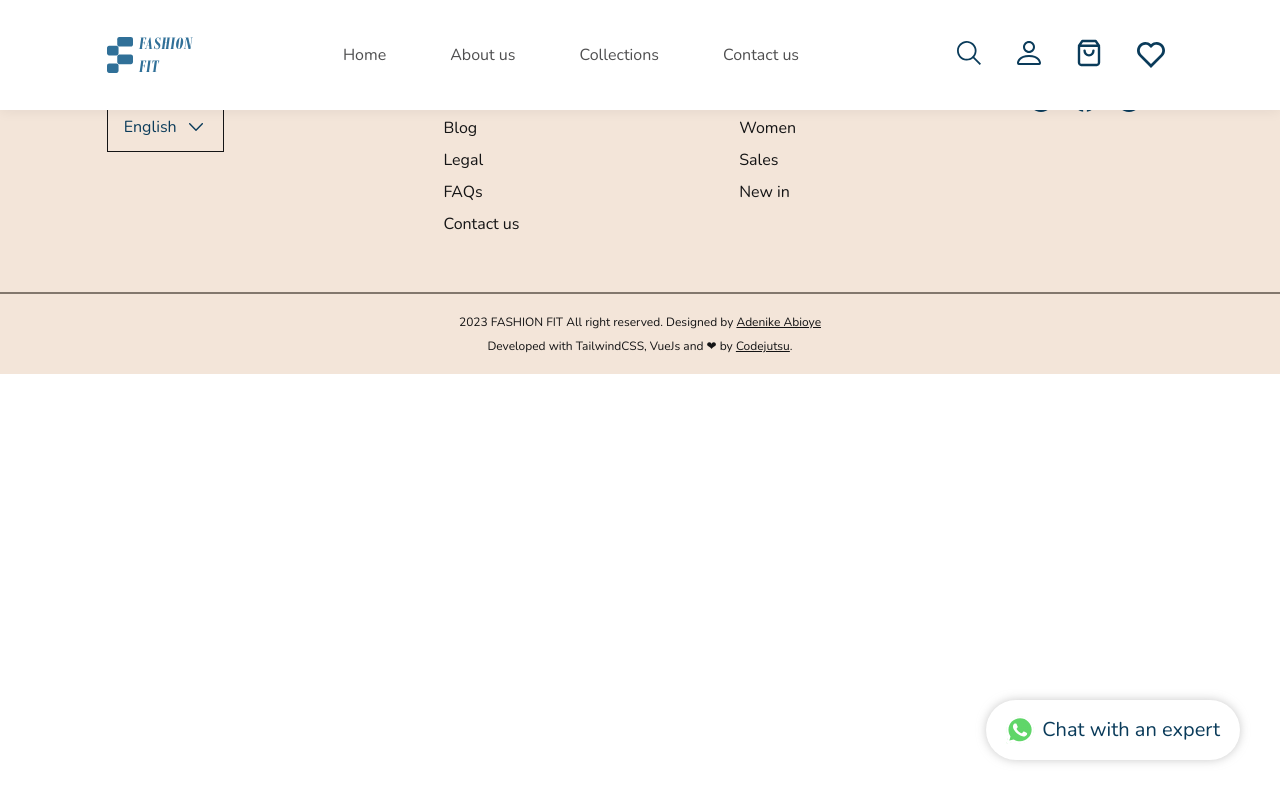
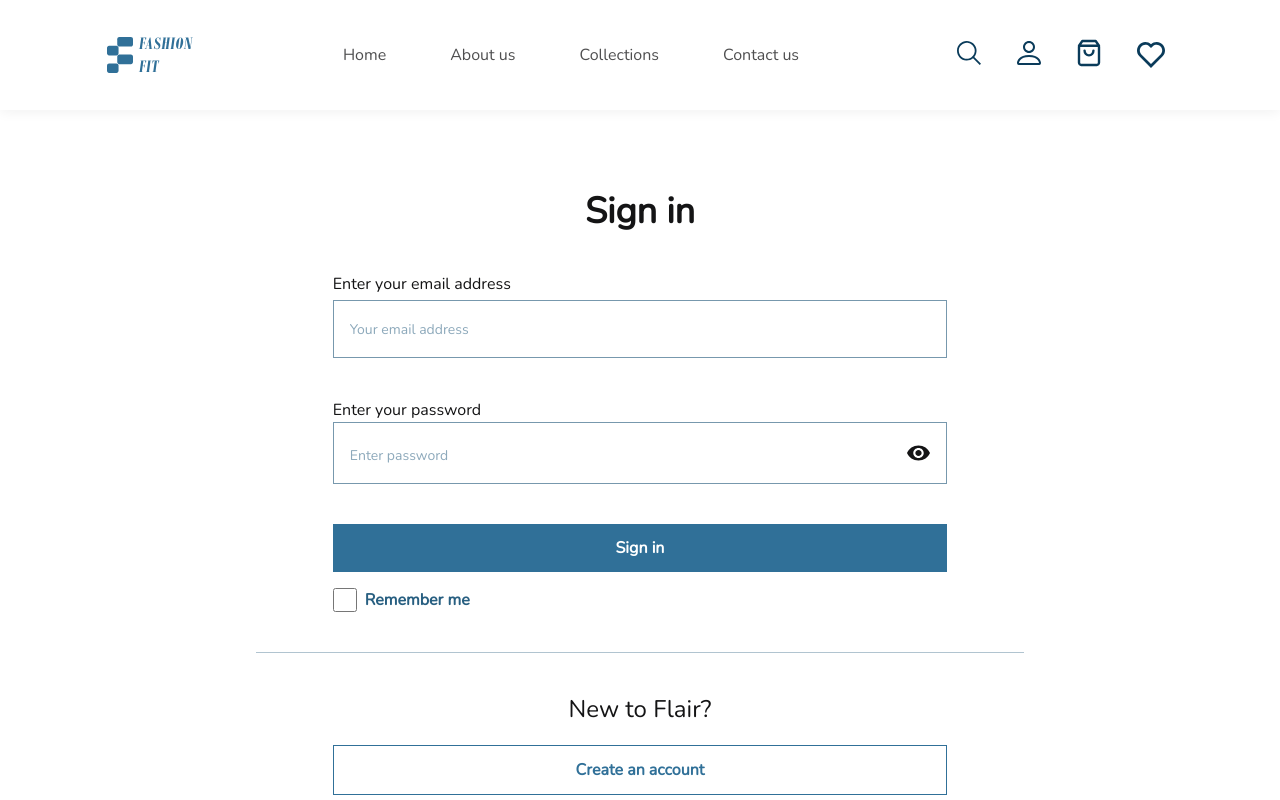
Before and after one commit to codejutsu1/fashion-fit, a Vue app: page /signin in a window 1280 px wide. Shown: the top 800 px of the page. Built offline with nearby package versions, Linux system fonts and the light colour scheme; what @splidejs/vue-splide would draw is missing.

Commit message:
design the signin page

```diff
--- a/src/router/index.js
+++ b/src/router/index.js
@@ -28,6 +28,11 @@ const router = createRouter({
       path: '/signup',
       name: 'signup',
       component: () => import('../views/Signup.vue')
+    },
+    {
+      path: '/signin',
+      name: 'signin',
+      component: () => import('../views/Signin.vue')
     }
   ]
 })
--- /dev/null
+++ b/src/views/Signin.vue
@@ -0,0 +1,54 @@
+<script setup>
+    function togglePassword(){
+
+    }
+
+    function goBack() {
+
+    }
+</script>
+<template>
+     <section class="lg:pt-28 relative z-[60] lg:z-30 bg-[#FFFFFF]">
+        <div class="lg:py-20 py-5 w-11/12 lg:w-3/5 mx-auto text-[#141415]">
+            <h1 class="font-semibold text-2xl lg:text-4xl leading-[50.4px] text-center">Sign in</h1>
+            <div class="absolute top-9 right-10" @click="goBack">
+                <img class="w-6 h-6" src="/images/icons/close.svg" alt="Close">
+            </div>
+            <form action="#" class="py-10 border-b border-[#B1C4D0]">
+                <div class="w-11/12 lg:w-4/5 mx-auto space-y-10">
+                    <div>
+                        <label for="email" class="font-medium text-base block">
+                            Enter your email address
+                        </label>
+                        <input type="email" id="email" name="email" placeholder="Your email address" class="block w-full p-4 mt-1 border border-[#7798AD] placeholder:text-sm placeholder:text-[#8DA9BB]">
+                    </div>
+                    <div>
+                        <label for="password" class="font-medium text-base block">
+                            Enter your password
+                        </label>
+                        <div class="flex justify-between items-center px-4 border border-[#7798AD]">
+                            <input type="password" id="password" name="password" placeholder="Enter password" class="block w-full mt-1 py-4 border-0 placeholder:text-sm placeholder:text-[#8DA9BB] focus:outline-0">
+                            <img @click="togglePassword('#password')" class="w-6 py-2 cursor-pointer" src="/images/icons/password.svg" alt="Password Icon">
+                        </div>
+                    </div>
+                    <div>
+                        <input type="submit" value="Sign in" class="w-full bg-[#307098] py-3 text-base font-semibold text-[#FFFFFF] cursor-pointer">
+                    </div>
+                </div>
+                <div class="w-11/12 lg:w-4/5 mx-auto pt-4 flex items-center space-x-2">
+                    <input type="checkbox" class="w-6 h-6 text-[#141415] border border-[#141415]">
+                    <span class="text-xs lg:text-base font-semibold text-[#285F81]">Remember me</span>
+                </div>
+            </form>
+
+            <div class="py-10 text-[#141415] w-4/5 mx-auto space-y-5">
+                <h1 class="text-center font-medium text-xl lg:text-2xl">New to Flair?</h1>
+                <div>
+                    <a href="#" class="w-full block border border-[#307098] text-center py-3 font-semibold text-[#307098]">
+                        Create an account
+                    </a>
+                </div>
+            </div>
+        </div>
+    </section>
+</template>
```
